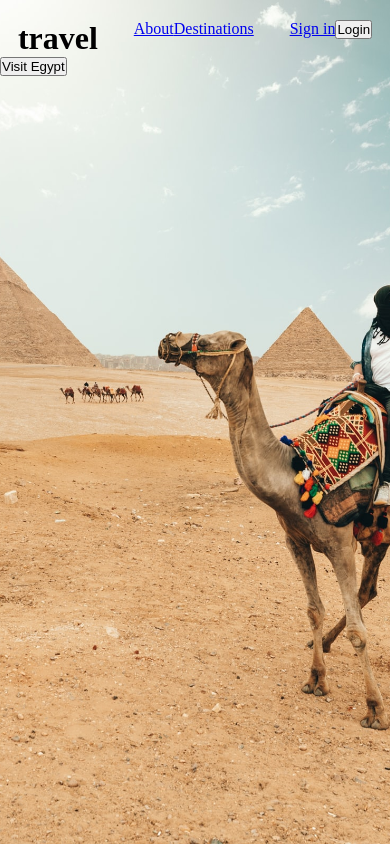
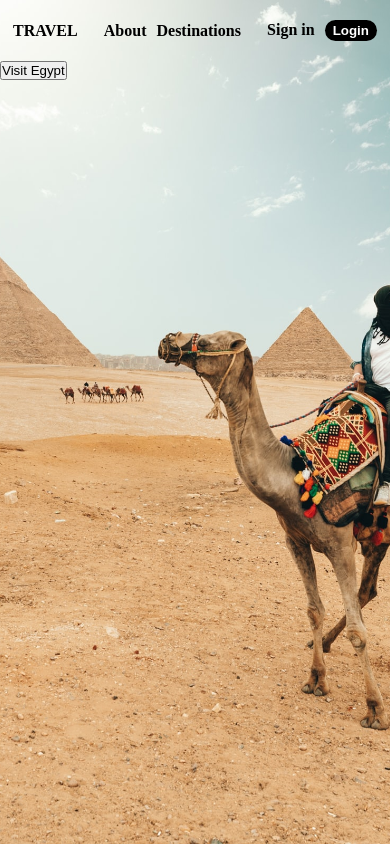
Before and after one commit to 12afaelPereira/aprendendo-react-01, a React (Create React App) app: page / in a window 390 px wide. Built offline with nearby package versions, Linux system fonts and the light colour scheme.

Commit message:
Ajust Mobile Menu

```diff
--- a/src/components/Menu/Menu.css
+++ b/src/components/Menu/Menu.css
@@ -1,18 +1,57 @@
+*{
+    text-decoration: none;
+    color: #000;
+}
+
 .menu{
     display: flex;
+    align-items: center;
     justify-content: space-around;
-    padding-top: 20px;
 
+    padding: 20px 0px;
 
+    /* background: rgb(137, 187, 231); */
+}
+
+.Logo{
+    font-size: 1rem;
+    font-weight: bold;
+    text-transform: uppercase;
+}
+
+.Logo a:visited{
+    color: #000;
 }
 
 .MainLinks{
-
+    font-weight: bold;
 
 }
 
 .MainLinks ul{
     display: flex;
-
     list-style: none;
 }
+
+.MainLinks ul li + li{
+    margin-left: 10px;
+}
+
+.Account{
+    font-weight: bold;
+}
+
+.Account button{
+    margin-left: 10px;
+    padding: 3px 8px;
+
+    border: none;
+    border-radius: 15px;
+
+    font-weight: bold;
+    color: #fff;
+
+    cursor: pointer;
+
+    background: #000;
+}
--- a/src/components/Menu/index.js
+++ b/src/components/Menu/index.js
@@ -4,7 +4,7 @@ import './Menu.css'
 function Menu() {
     return (
         <div className='menu'>
-            <h1 className='Logo'>travel</h1>
+            <h1 className='Logo'><a href="/#">travel</a></h1>
 
             <div className='MainLinks'>
                 <ul>
@@ -13,7 +13,7 @@ function Menu() {
                 </ul>
             </div>
 
-            <div className='Autentication'>
+            <div className='Account'>
 
                 <span>
                     <a href="/#">Sign in</a>
```
